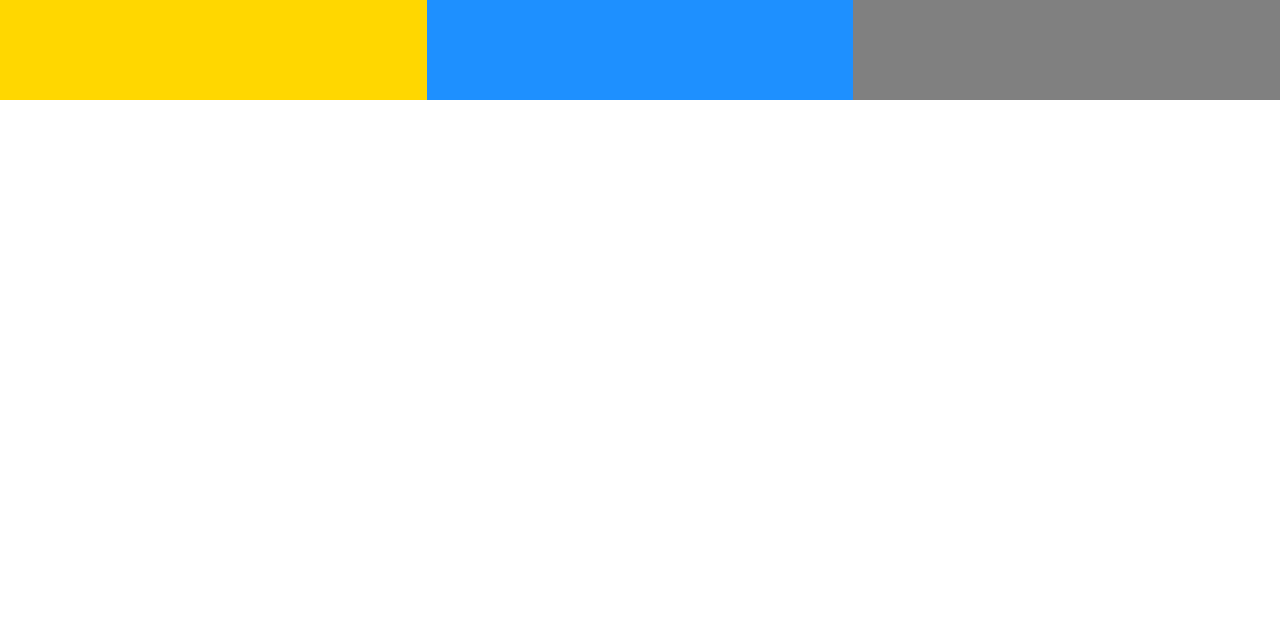
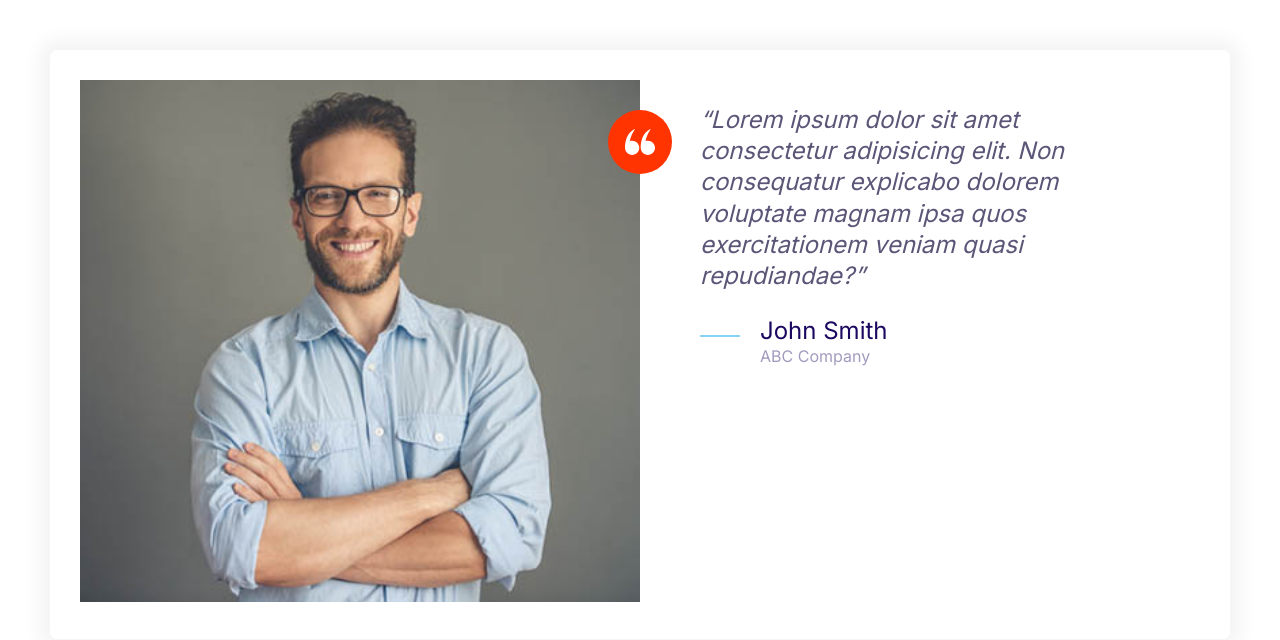
Before and after one commit to Apoorva123-svg/Apoorva-responsiveWebsite, a plain HTML site: page index.html in a window 1280 px wide. Drawn offline with Linux system fonts and the light colour scheme.

Commit message:
Added variations of icon class- icon--small, icon--white and icon-container--accent to create the quote icon attached to the testimonial. Added the Testimonial section.

```diff
--- a/css/styles.css
+++ b/css/styles.css
@@ -141,8 +141,15 @@ a {
   width: 40px;
   height: 40px;
 }
+.icon--small {
+  width: 30px;
+  height: 30px;
+}
 .icon--primary {
   fill: var(--color-primary);
+}
+.icon--white {
+  fill: white;
 }
 .icon-container {
   background: #f3f9fa;
@@ -152,6 +159,9 @@ a {
   display: inline-flex;
   justify-content: center;
   align-items: center;
+}
+.icon-container--accent {
+  background: var(--color-accent);
 }
 
 /* Buttons */
@@ -376,4 +386,32 @@ input {
   .grid--1x3 {
     grid-template-columns: repeat(3, 1fr);
   }
+} /* Testimonials */
+.testimonial {
+  padding: 3rem;
 }
+.testimonial__image {
+  position: relative;
+}
+.testimonial__image > img {
+  width: 100%;
+}
+.testimonial__image > .icon-container {
+  position: absolute;
+  top: 3rem;
+  right: -32px;
+}
+@media screen and (min-width: 768px) {
+  .testimonial .quote,
+  .testomonial .quote__author {
+    font-size: 2.4rem;
+  }
+  .testimonial .quote {
+    margin-left: 6rem;
+  }
+}
+@media screen and (max-width: 768px) {
+  .card {
+    overflow: visible;
+  }
+}
--- a/index.html
+++ b/index.html
@@ -10,11 +10,38 @@
     <link rel="stylesheet" href="css/styles.css">
 
 </head>
-<body>
-<div class="grid grid--1x3">
-    <div style = "height: 100px; background: gold"></div>
-    <div style = "height: 100px; background: dodgerblue"></div>
-    <div style = "height: 100px; background:gray"></div>
+<body style = "padding: 5rem">
+<div class="card testimonial">
+    <div class="grid grid--1x2">
+        <div class="testimonial__image">
+            <img  src="Images/testimonial.jpg" alt="A happy, smiling customer">
+            <span class="icon-container icon-container--accent">
+                <svg class="icon icon--small icon--white">
+                  <use xlink:href="Images/sprite.svg#settings"></use>
+                </svg>
+              </span>
+        </div>
+        <blockquote class = "quote">
+            <p class = "quote__text">Lorem ipsum dolor sit amet consectetur adipisicing elit. Non consequatur explicabo dolorem voluptate magnam ipsa quos exercitationem veniam quasi repudiandae?</p>
+
+        <footer>
+            <div class="media">
+                <div class="media__image">
+
+                        <svg class="icon icon--primary quote__line">
+                          <use xlink:href="Images/sprite.svg#quotes"></use>
+                        </svg>
+
+                </div>
+                <div class="media__body">
+                    <h3 class = "media__title quote__author">John Smith</h3>
+                    <p class = "quote__organisation">ABC Company</p>
+                </div>
+            </div>
+        </footer>
+    </blockquote>
+        </div>
+    </div>
 </div>
 
 
```
Also changed, not shown: components/grid.html (added, +5 -0 lines), components/quotes.html (+2 -1 lines), Images/testimonial.jpg (added).
